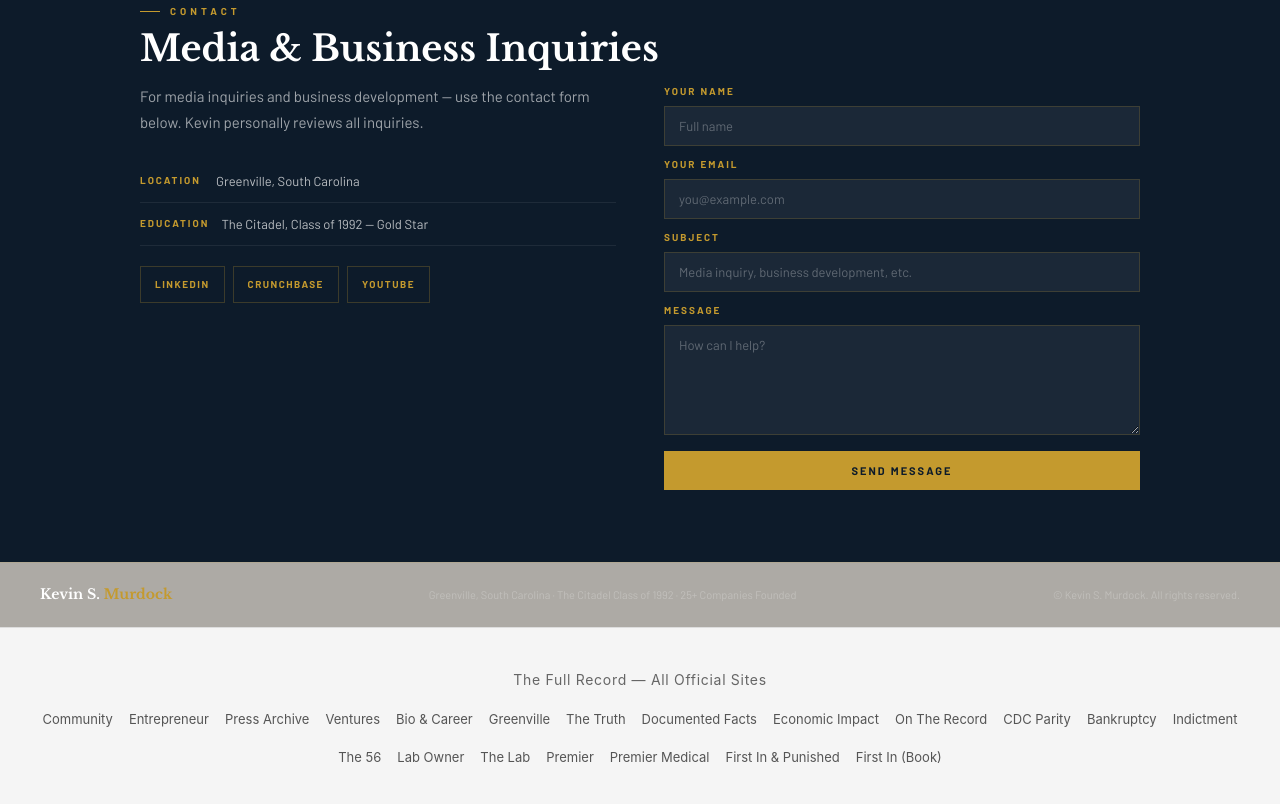
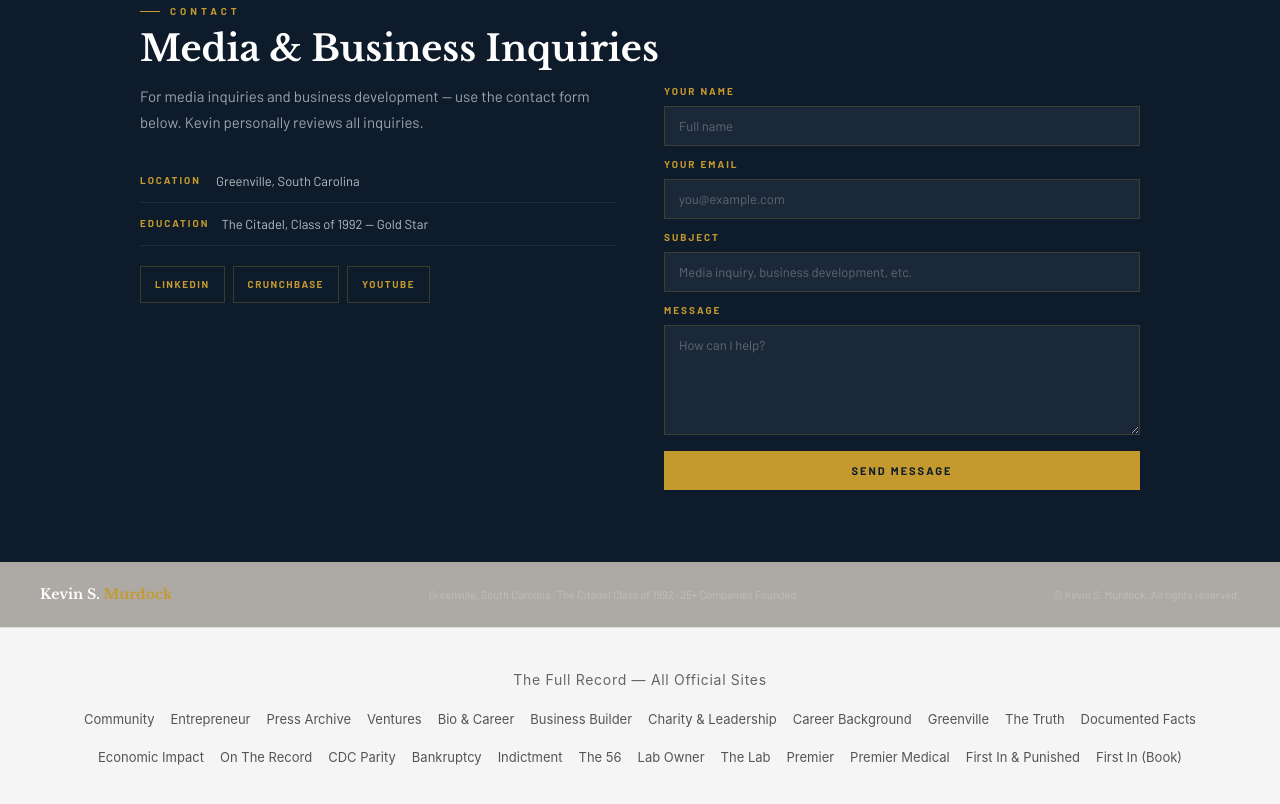
Before and after one commit to kevinsmurdock-gif/kevinsmurdock-site, a plain HTML site: page index.html in a window 1280 px wide. Shown: the part 7507-8311 px from the top of the page. Drawn offline with nearby package versions, Linux system fonts and the light colour scheme.

Commit message:
SEO: add missing no-S domains to cross-link footer

```diff
--- a/index.html
+++ b/index.html
@@ -523,6 +523,9 @@
       <a href="https://kevinsmurdock.info" style="color:#555;text-decoration:none;">Press Archive</a>
       <a href="https://kevinsmurdock.biz" style="color:#555;text-decoration:none;">Ventures</a>
       <a href="https://kevinmurdock.net" style="color:#555;text-decoration:none;">Bio &amp; Career</a>
+      <a href="https://kevinmurdock.co" style="color:#555;text-decoration:none;">Business Builder</a>
+      <a href="https://kevinmurdock.org" style="color:#555;text-decoration:none;">Charity &amp; Leadership</a>
+      <a href="https://kevinmurdock.info" style="color:#555;text-decoration:none;">Career Background</a>
       <a href="https://kevinmurdockgreenville.com" style="color:#555;text-decoration:none;">Greenville</a>
       <a href="https://kevinmurdocktruth.com" style="color:#555;text-decoration:none;">The Truth</a>
       <a href="https://kevinmurdockfacts.com" style="color:#555;text-decoration:none;">Documented Facts</a>
```
